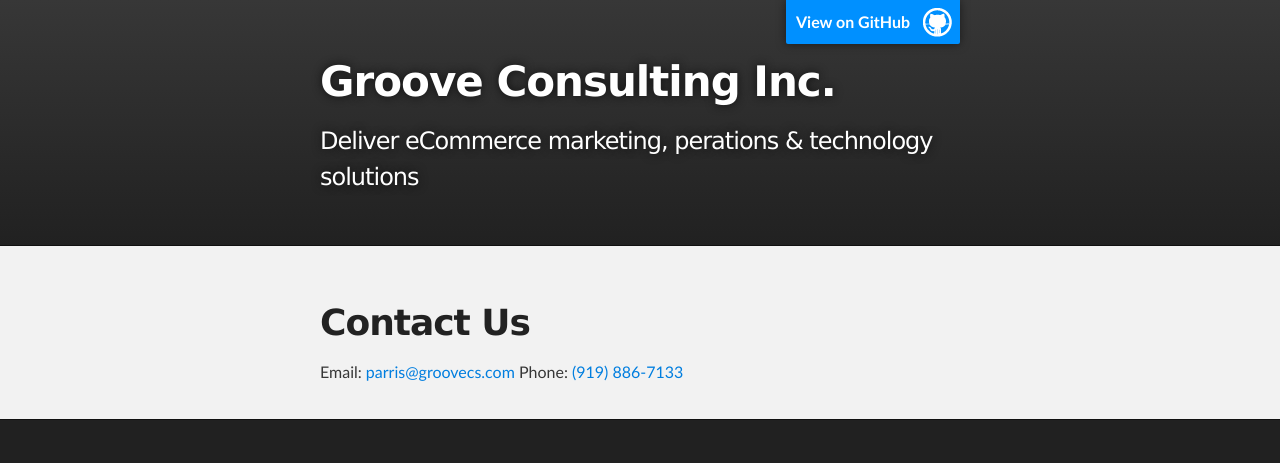
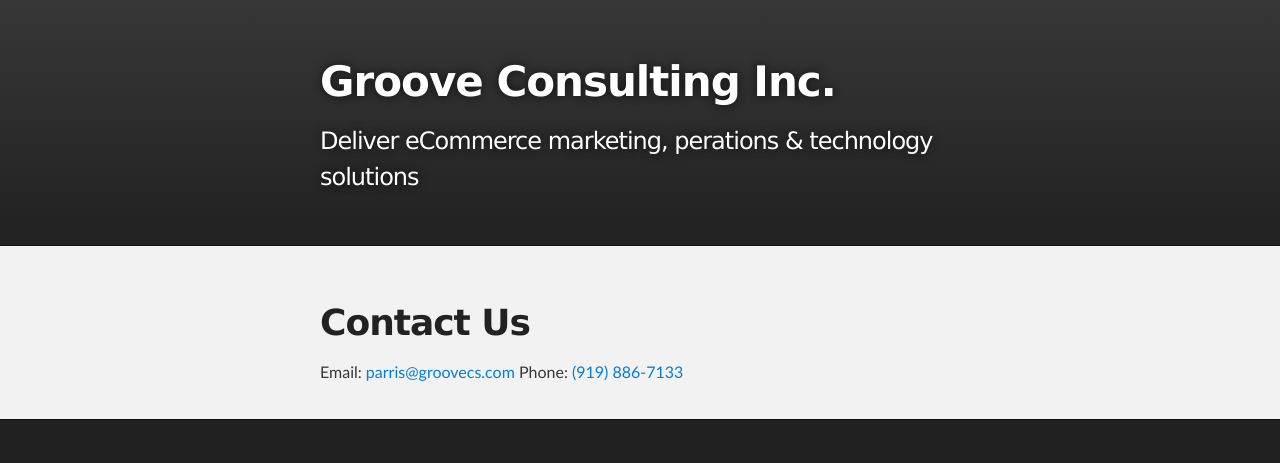
Before and after one commit to GrooveCS/groovecs.github.io, a plain HTML site: page index.html in a window 1280 px wide. Drawn offline with Linux system fonts and the light colour scheme.

Commit message:
Update index.html
Remove Github referance

```diff
--- a/index.html
+++ b/index.html
@@ -16,7 +16,7 @@
     <!-- HEADER -->
     <div id="header_wrap" class="outer">
         <header class="inner">
-          <a id="forkme_banner" href="https://github.com/GrooveCS">View on GitHub</a>
+          <!--<a id="forkme_banner" href="https://github.com/GrooveCS">View on GitHub</a>-->
 
           <h1 id="project_title">Groove Consulting Inc.</h1>
           <h2 id="project_tagline">Deliver eCommerce marketing, perations &amp; technology solutions</h2>
```
